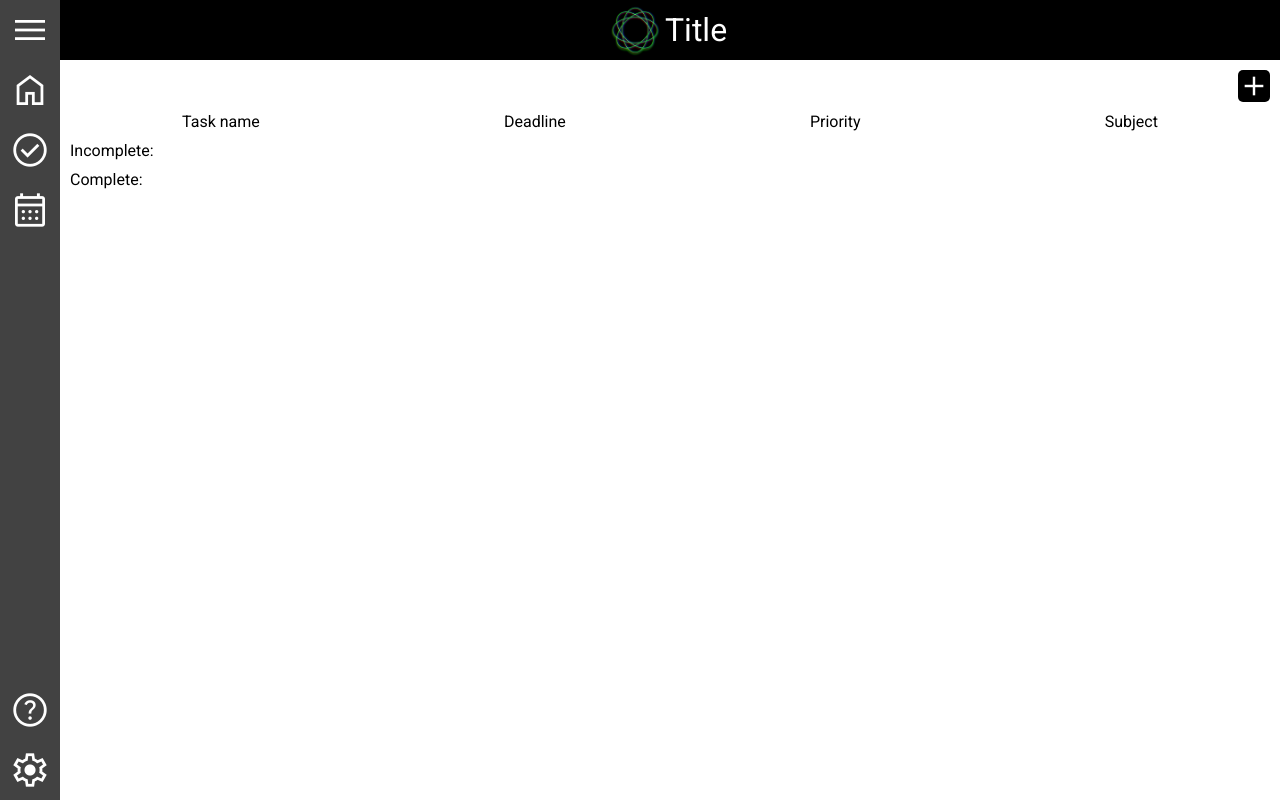
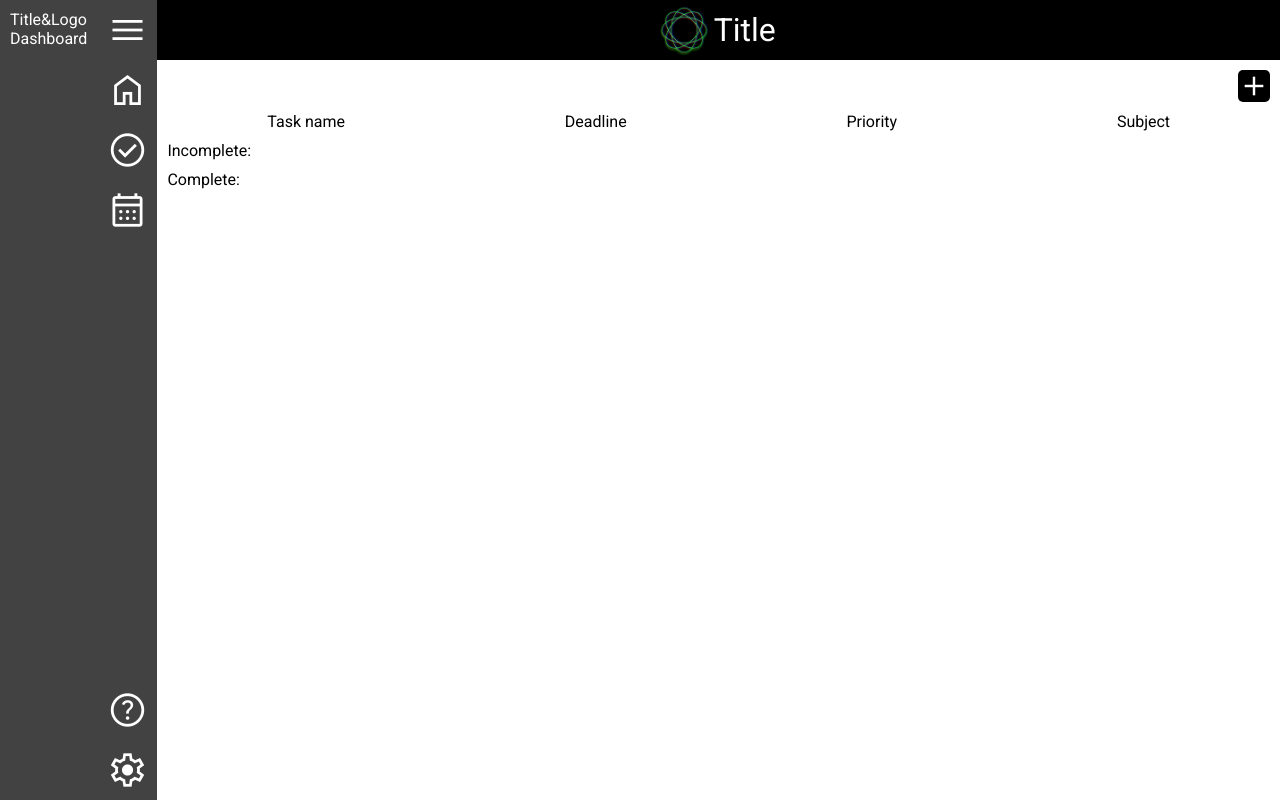
Before and after one commit to Youahm48/Web-Application, a React (Vite) app: page / in a window 1280 px wide. Built offline with nearby package versions, Linux system fonts and the light colour scheme.

Commit message:
Sidebar split into external and internal

```diff
--- a/src/components/Sidebar.jsx
+++ b/src/components/Sidebar.jsx
@@ -2,8 +2,21 @@ import React from "react"
 import "../stylesheets/components/Sidebar.css"
 
 export default function Sidebar() {
+  function expand() {
+
+  }
+
+  function collapse() {
+
+  }
+
   return(
     <div id="sidebar">
+      <div id="sidebar-internal">
+        <div>Title&Logo</div>
+        <div>Dashboard</div>
+      </div>
+      <div id="sidebar-external">
         <button id="sidebar-toggle" className="material-symbols-outlined">menu</button>
         <div className="sidebar-section">
           <a className="material-symbols-outlined sidebar-item">home</a>
@@ -15,5 +28,6 @@ export default function Sidebar() {
           <a className="material-symbols-outlined sidebar-item">settings</a>
         </div>
       </div>
+    </div>
   )
 }
--- a/src/stylesheets/components/Sidebar.css
+++ b/src/stylesheets/components/Sidebar.css
@@ -1,17 +1,32 @@
+#sidebar {
+  display: flex;
+  flex-direction: row;
+}
+
+#sidebar-internal {
+  display: flex;
+  flex-direction: column;
+  padding: 10px;
+  height: 100vh;
+  background-color: #424242;
+  color: white;
+  font-family: roboto;
+}
+
+#sidebar-external {
+  display: flex;
+  flex-direction: column;
+  height: 100vh;
+  background-color: #424242;
+  color: white;
+}
+
 #sidebar-toggle {
   padding: 10px;
   cursor: pointer;
   background: #424242;
   color: white;
   border: none;
-}
-
-#sidebar {
-  display: flex;
-  flex-direction: column;
-  height: 100vh;
-  background-color: #424242;
-  color: white;
 }
 
 #bottom-sidebar-section {
```
Lines whose indentation alone changed are shown as unchanged.
